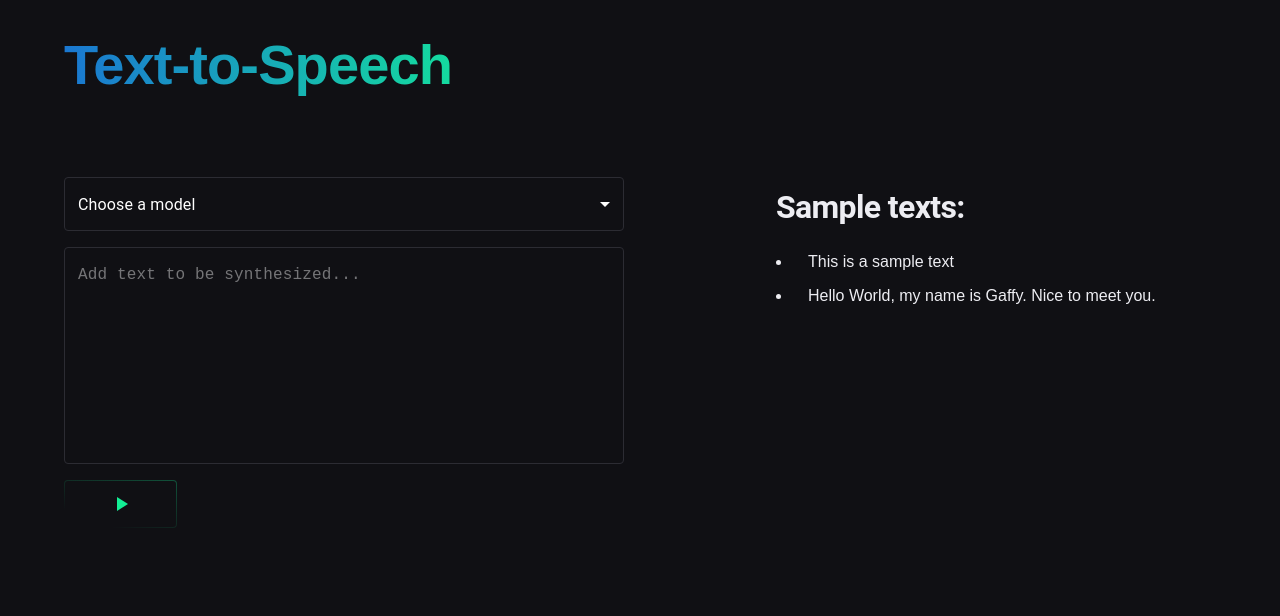
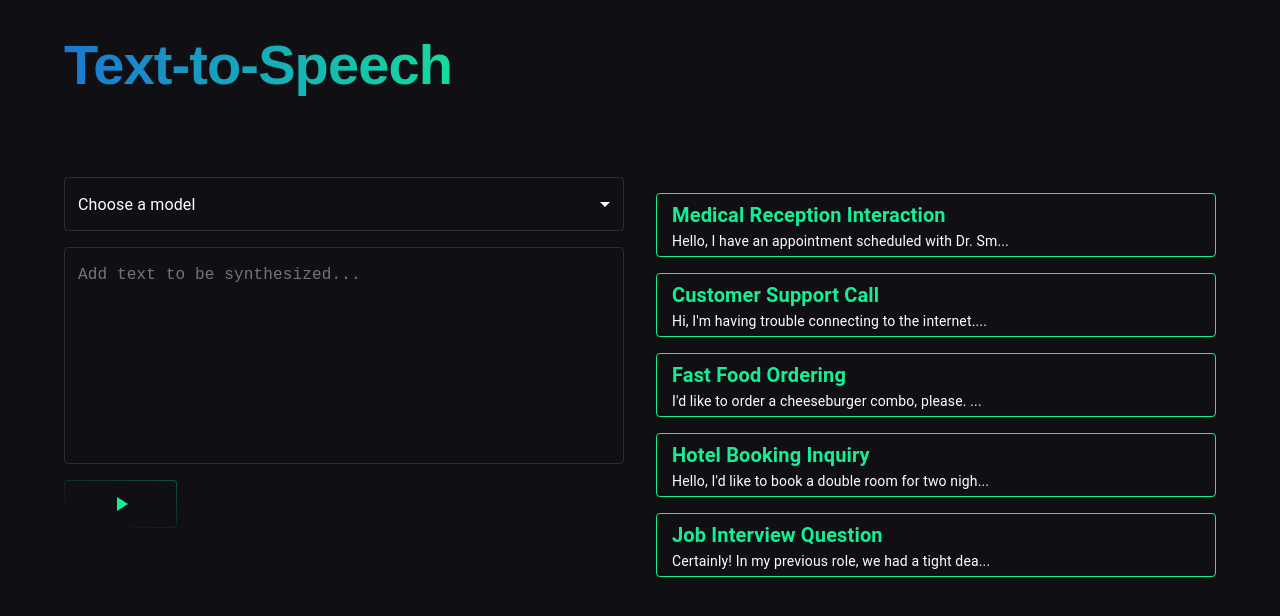
Before and after one commit to itancio/tts-nextjs-mui, a Next.js app: page / in a window 1280 px wide. Shown: the top 616 px of the page. Built offline with nearby package versions, Linux system fonts and the light colour scheme.

Commit message:
add suggestions

```diff
--- a/app/page.js
+++ b/app/page.js
@@ -25,12 +25,40 @@ const PLAY_STATES = {
   PLAYING: 'playing',
 };
 
-export default function Home() {
-  const [model, setModel] = useState('');
-  const [text, setText] = useState('');
-  const [errorMessage, setErrorMessage] = useState('');
-  const [playState, setPlayState] = useState(PLAY_STATES.NO_AUDIO);
-  const audioRef = useRef(null);
+const sampleTexts = [
+  {
+    title: 'Medical Reception Interaction',
+    text: `Hello, I have an appointment scheduled with Dr. Smith at 10 AM today.
+    Could you please confirm my appointment and let me know if there's any paperwork
+    I need to complete before my visit? Thank you.`,
+  },
+  {
+    title: 'Customer Support Call',
+    text: `Hi, I'm having trouble connecting to the internet.
+    I've tried restarting my router and checking all cables,
+    but I'm still unable to access any websites. Could you please help me resolve
+    this issue as soon as possible? Thank you.`,
+  },
+  {
+    title: 'Fast Food Ordering',
+    text: `I'd like to order a cheeseburger combo, please.
+    Could I have that with extra pickles and no onions?
+    Also, I'd like a medium fries and a large cola to go with my meal. Thank you!`,
+  },
+  {
+    title: 'Hotel Booking Inquiry',
+    text: `Hello, I'd like to book a double room for two nights starting tomorrow, April 30th.
+    Do you have any available rooms with a sea view? Also, could you please provide information
+    on your check-in and check-out times? Thank you.`,
+  },
+  {
+    title: 'Job Interview Question',
+    text: `Certainly! In my previous role, we had a tight deadline on a major project
+    that required coordinating with multiple departments. I took the initiative to organize
+    daily stand-up meetings, streamline our workflow, and ensure clear communication.
+    As a result, we successfully completed the project on time and exceeded our client's expectations.`,
+  },
+];
 
 const models = [
   { label: 'Asteria', attr: 'Female US English', value: 'aura-asteria-en' },
@@ -46,6 +74,15 @@ export default function Home() {
   { label: 'Helios', attr: 'Male UK English', value: 'aura-helios-en' },
   { label: 'Zeus', attr: 'Male US English', value: 'aura-zeus-en' },
 ];
+
+export default function Home() {
+  const [model, setModel] = useState('');
+  const [text, setText] = useState('');
+  const [errorMessage, setErrorMessage] = useState('');
+  const [playState, setPlayState] = useState(PLAY_STATES.NO_AUDIO);
+  const audioRef = useRef(null);
+
+
 
   const getButtonIcon = () => {
     switch (playState) {
@@ -159,6 +196,10 @@ export default function Home() {
         break;
     }
   };
+
+  const handleSampleTextClick = (sampleText) => {
+    setText(sampleText);
+  }
 
   useEffect(() => {
     return () => {
@@ -349,49 +390,38 @@ export default function Home() {
           {/* Information Section */}
           <Grid item xs={12} md={6}>
           <Box
-              className="information-section"
             sx={{
-                marginLeft: { md: '120px' },
-                color: 'rgb(237, 237, 242)',
+              display: 'flex',
+              flexDirection: 'column',
+              gap: '1rem',
+              marginTop: '1rem',
             }}
           >
-              <Typography
-                variant="h2"
+            {sampleTexts.map(({title, text}, index) => (
+              <Button
+                key={index}
+                variant="outlined"
+                onClick={() => handleSampleTextClick(text)}
                 sx={{
-                  fontWeight: 700,
-                  fontSize: '2rem',
-                  lineHeight: '3.75rem',
-                  letterSpacing: '-0.02em',
+                  color: '#13ef95',
+                  borderColor: '#13ef95',
+                  textTransform: 'none',
+                  flexDirection: 'column',
+                  alignItems: 'flex-start',
+                  '&:hover': {
+                    backgroundColor: 'rgba(19, 239, 149, 0.1)',
+                    borderColor: '#13ef95',
+                  },
                 }}
               >
-                Sample texts:
+                <Typography variant="h6" sx={{ fontWeight: 'bold' }}>
+                  {title}
                 </Typography>
-              <List
-                sx={{
-                  fontFamily: 'Arimo, sans-serif',
-                  paddingLeft: 0,
-                  gap: '16px',
-                }}
-              >
-                <ListItem
-                  sx={{
-                    display: 'list-item',
-                    listStyleType: 'disc',
-                    marginLeft: '1em',
-                  }}
-                >
-                  This is a sample text
-                </ListItem>
-                <ListItem
-                  sx={{
-                    display: 'list-item',
-                    listStyleType: 'disc',
-                    marginLeft: '1em',
-                  }}
-                >
-                  Hello World, my name is Gaffy. Nice to meet you.
-                </ListItem>
-              </List>
+                <Typography variant="body2" sx={{ color: '#fff' }}>
+                  {text.substring(0, 50)}...
+                </Typography>
+              </Button>
+            ))}
           </Box>
           </Grid>
         </Grid>
```
Also changed, not shown: 2 other files (tests, documents, lock files or other folders). Lines whose indentation alone changed are shown as unchanged.
